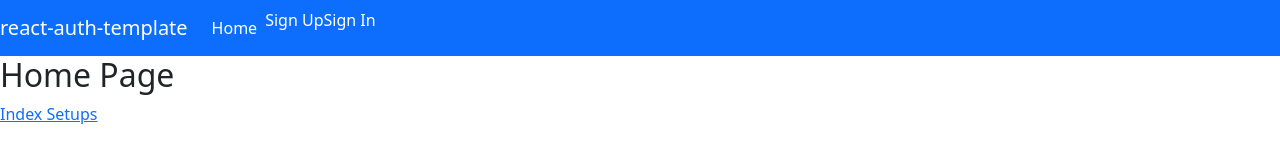
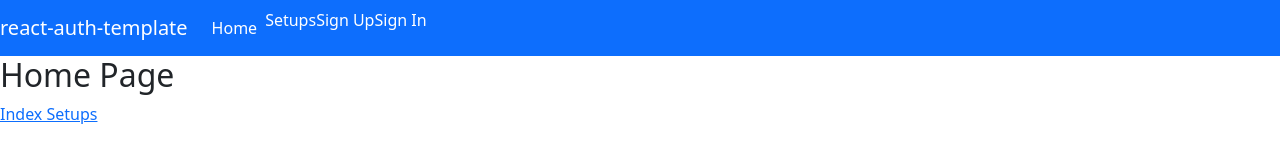
Before and after one commit to ivycle94/Project4-client, a React (Create React App) app: page / in a window 1280 px wide. Shown: the top 160 px of the page. Built offline with nearby package versions, Linux system fonts and the light colour scheme.

Commit message:
added navbar links to setups and create a setup

```diff
--- a/src/components/shared/Header.js
+++ b/src/components/shared/Header.js
@@ -8,6 +8,11 @@ const linkStyle = {
 }
 const authenticatedOptions = (
 	<>
+		<Nav.Item>
+			<Link to='addSetup' style={linkStyle}>
+				Add Setup
+			</Link>
+		</Nav.Item>
 		<Nav.Item>
 			<Link to='change-password' style={linkStyle}>
 				Change Password
@@ -23,6 +28,9 @@ const authenticatedOptions = (
 
 const unauthenticatedOptions = (
 	<>
+		<Nav.Item>
+		    <Link to='setups' style={linkStyle}>Setups</Link>
+        </Nav.Item>
         <Nav.Item>
 		    <Link to='sign-up' style={linkStyle}>Sign Up</Link>
         </Nav.Item>
```
